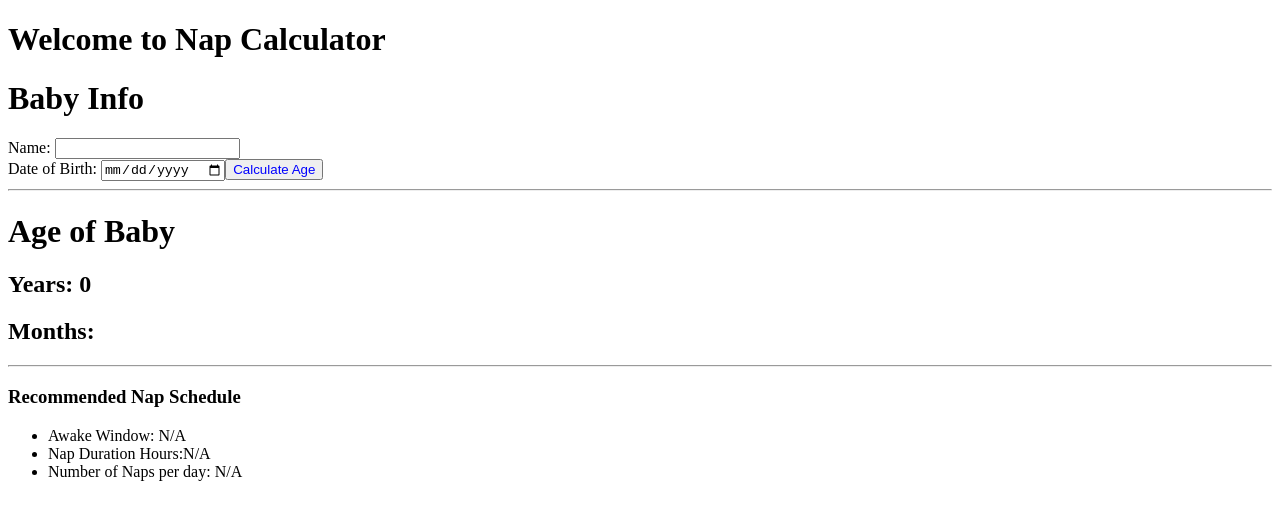
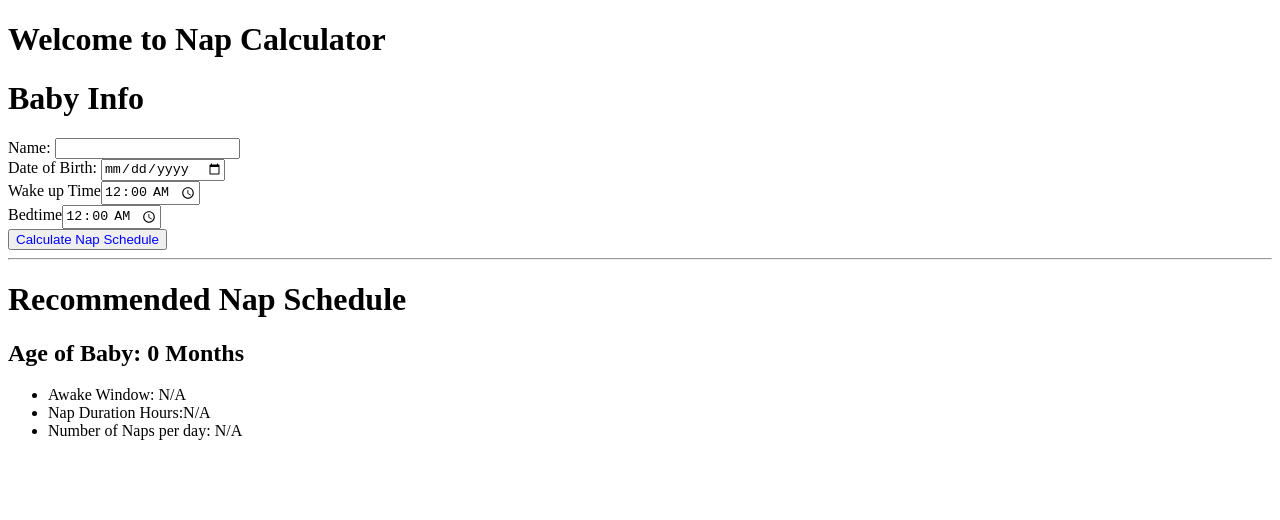
Before and after one commit to hannaohandrews/parent_math, a React (Vite) app: page / in a window 1280 px wide. Shown: the top 520 px of the page. Built offline with nearby package versions, Linux system fonts and the light colour scheme.

Commit message:
making a new component and adding wake up and bedtime

```diff
--- a/src/components/Baby.jsx
+++ b/src/components/Baby.jsx
@@ -9,26 +9,20 @@ const Button = styled.button`
 function Baby({ onUpdate }) {
 	const [name, setName] = useState("");
 	const [birthdate, setBirthdate] = useState(new Date());
-	const [ageYears, setAgeYears] = useState(0);
-	const [ageMonths, setAgeMonths] = useState(0);
-	const [message, setMessage] = useState("");
+	const [wakeUpTime, setWakeUpTime] = useState("00:00");
+	const [bedTime, setBedTime] = useState("00:00");
 
-	const calculateAge = () => {
+	const calculateAge = (event) => {
+		event.preventDefault();
+
 		const today = new Date();
 		const birthdateDate = new Date(birthdate);
-
 		const ageInYears = today.getFullYear() - birthdateDate.getFullYear();
 		const ageInMonths = ageInYears * 12;
 		const monthDiff = today.getMonth() - birthdateDate.getMonth();
 		const ageTotalMonths = ageInMonths + monthDiff;
 
-		if (ageTotalMonths < 0) {
-			setMessage("Your birthday can't be in the future");
-		} else {
-			setAgeYears(ageInYears);
-			setAgeMonths(ageTotalMonths);
-			onUpdate(ageTotalMonths); //Calling the handler to update the state in App
-		}
+		onUpdate(ageTotalMonths); //Calling the handler to update the state in App
 	};
 
 	return (
@@ -53,15 +47,30 @@ function Baby({ onUpdate }) {
 						onChange={(e) => setBirthdate(e.target.value)}
 					/>
 				</label>
-				<Button type="button" onClick={calculateAge}>
-					Calculate Age
+				<br />
+				<label>
+					Wake up Time
+					<input
+						name="wake_up_time"
+						type="time"
+						value={wakeUpTime}
+						onChange={(e) => setWakeUpTime(e.target.value)}
+					/>
+				</label>
+				<br />
+				<label>
+					Bedtime
+					<input
+						name="bedTime"
+						type="time"
+						value={bedTime}
+						onChange={(e) => setBedTime(e.target.value)}
+					/>
+				</label>
+				<br />
+				<Button type="submit" onClick={calculateAge}>
+					Calculate Nap Schedule
 				</Button>
-				<hr />
-				<div>
-					<h1>Age of Baby</h1>
-					<h2>Years: {ageYears > 0 ? `${ageYears}` : "0"} </h2>
-					<h2>Months: {ageMonths > 0 ? `${ageMonths} ` : `${message}`} </h2>
-				</div>
 				<hr />
 			</form>
 		</>
--- a/src/components/CalculatedNapSchedule.jsx
+++ b/src/components/CalculatedNapSchedule.jsx
@@ -14,7 +14,10 @@ export default function CalculatedNapSchedule({ ageInMonths }) {
 
 	return (
 		<>
-			<h3>Recommended Nap Schedule</h3>
+			<h1>Recommended Nap Schedule</h1>
+			<div>
+				<h2>Age of Baby: {ageInMonths} Months </h2>
+			</div>
 			<ul>
 				<li>Awake Window: {awake_windows_hours}</li>
 				<li>Nap Duration Hours:{nap_duration_hours}</li>
```
